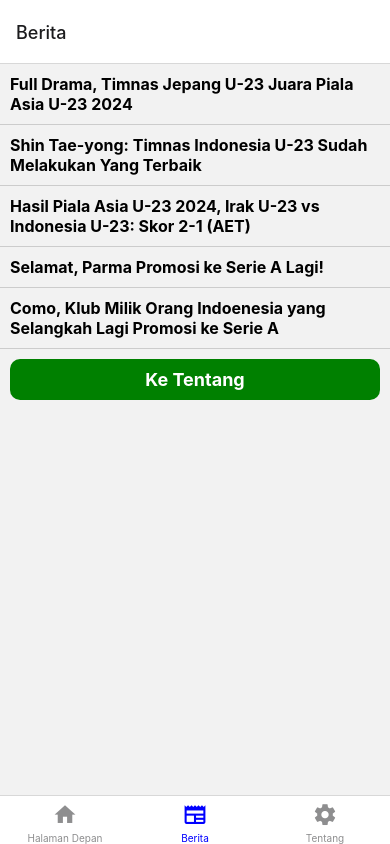
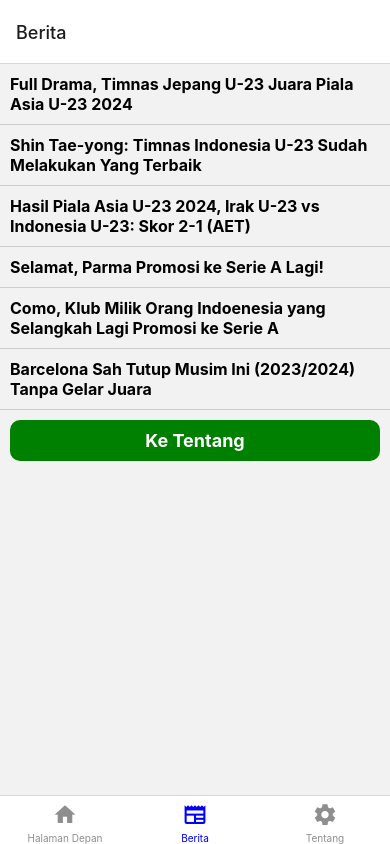
Before and after one commit to MOH-WAKID/UTS-MOBILE_PROGRAMMING-KABAR_BOLA, a React Native app: screen /Berita in a window 390 px wide. Built offline with nearby package versions, Linux system fonts and the light colour scheme.

Commit message:
Update Berita Bola di Menu Berita

```diff
--- a/src/screens/Berita.jsx
+++ b/src/screens/Berita.jsx
@@ -7,6 +7,8 @@ const Data = [
   {id: 3, title: 'Hasil Piala Asia U-23 2024, Irak U-23 vs Indonesia U-23: Skor 2-1 (AET)'},
   {id: 4, title: 'Selamat, Parma Promosi ke Serie A Lagi!'},
   {id: 5, title: 'Como, Klub Milik Orang Indoenesia yang Selangkah Lagi Promosi ke Serie A'},
+  {id: 6, title: 'Barcelona Sah Tutup Musim Ini (2023/2024) Tanpa Gelar Juara'},
+
 ];
 
 const Home = ({navigation}) => {
```
